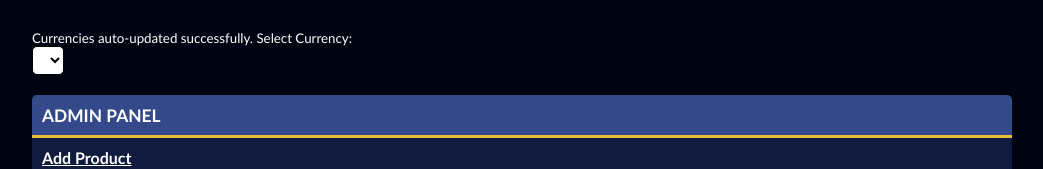
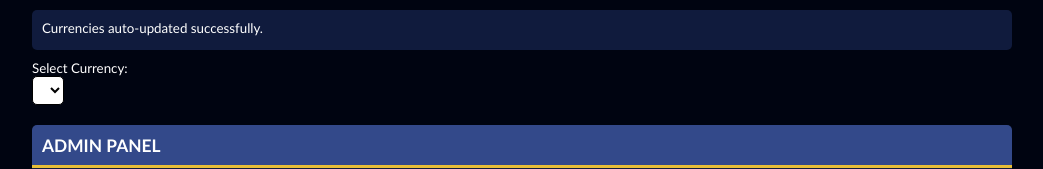
Before and after one commit to hecheff/pc-parts-price-checker, a PHP site: page / in a window 1280 px wide. Shown: the part 50-219 px from the top of the page, without its empty margins (118-1161 px from the left). Run offline with PHP 8.4, Linux system fonts and the light colour scheme; data that the repository does not hold is empty; some libraries are stand-ins or nearby versions.

Commit message:
Added notifications panel. Adjusted margins for content wrappers.

```diff
--- a/css/common.css
+++ b/css/common.css
@@ -26,6 +26,15 @@ div {
 p {
   margin: 0;
   padding: 0;
+}
+
+div.notice_panel {
+  width: auto;
+  min-height: 20px;
+  padding: 10px;
+  margin-bottom: 10px;
+  border-radius: 5px;
+  background-color: #101b3d;
 }
 
 div.container_header {
@@ -108,13 +117,13 @@ input[type=submit].delete:active {
 
 div.wrapper_main {
   width: auto;
-  margin: 30px 150px;
+  margin: 10px 150px;
   min-height: 100%;
 }
 
 @media screen and (max-width: 980px) {
   div.wrapper_main {
-    margin: 30px 10px;
+    margin: 10px 10px;
   }
 }
 
@@ -389,7 +398,6 @@ div.header {
   width: 100%;
   min-height: 50px;
   background-color: #1e2844;
-  margin: 0 0 30px 0;
 }
 
 div.footer {
--- a/css/common.scss
+++ b/css/common.scss
@@ -22,6 +22,16 @@ div {
 
 p {
     margin: 0; padding: 0;
+}
+
+div.notice_panel {
+    width: auto;
+    min-height: 20px;
+    padding: $margin_small;
+    margin-bottom: $margin_small;
+    border-radius: $border_radius_default;
+
+    background-color: $color_bg_product_list;
 }
 
 div.container_header {
@@ -103,12 +113,12 @@ input[type=submit].delete:active { background-color: $color_delete_red/4; }
 div.wrapper_main {
     width:auto;
 
-    margin: 30px 150px;
+    margin: $margin_small 150px;
     min-height:100%;
 }
 @media screen and (max-width: $width_threshold) {
     div.wrapper_main {
-        margin: 30px $margin_small;
+        margin: $margin_small $margin_small;
     }
 }
 
@@ -304,8 +314,6 @@ div.header {
     width: 100%;
     min-height: 50px;
     background-color: $color_bg_header_footer_bg;
-
-    margin: 0 0 30px 0;
 }
 
 div.footer {
--- a/index.php
+++ b/index.php
@@ -24,7 +24,9 @@
     <body onLoad="">
         <?php include('./php/header.php'); ?>
         <div class="wrapper_main">
-            <?php if ($time_updated == true) { echo "Currencies auto-updated successfully."; } ?>
+            <div class="notice_panel">
+                <?php if ($time_updated == true) { echo "Currencies auto-updated successfully."; } ?>
+            </div>
 
             Select Currency:
             <form action='./php/setCurrency.php' method='post'>
```
Also changed, not shown: 1 other file.
